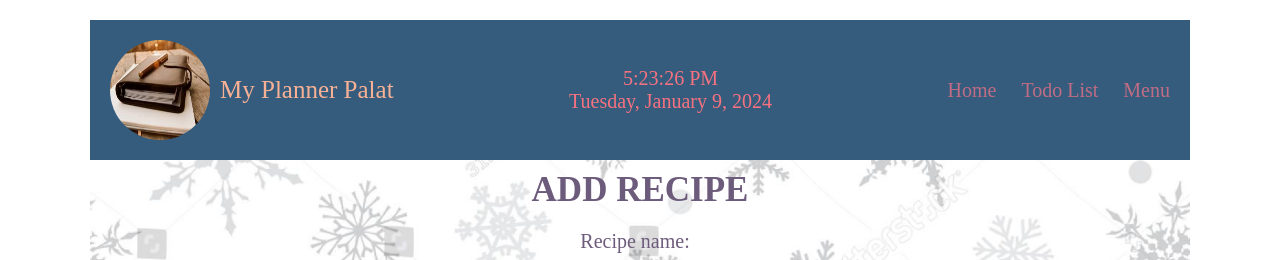
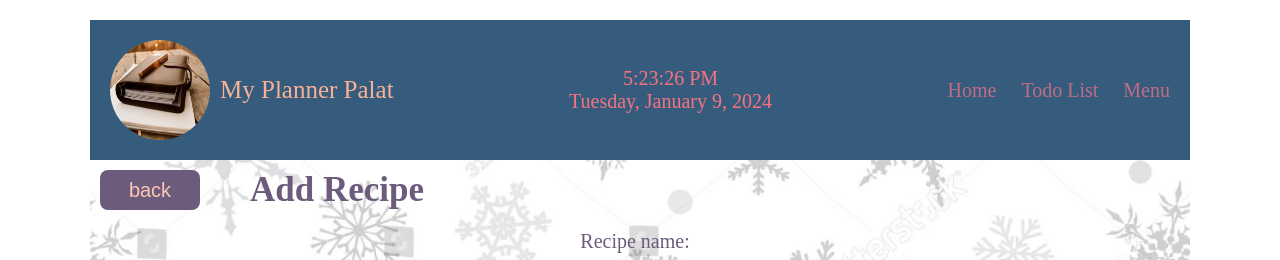
Before and after one commit to nadzeyasukhikh/plannerpalat, a React (Create React App) app: page /addrecipe in a window 1280 px wide. Shown: the top 260 px of the page. Built offline with nearby package versions, Linux system fonts and the light colour scheme; no server answers.

Commit message:
button back

```diff
--- a/src/components/addRecipe/AddRecipe.jsx
+++ b/src/components/addRecipe/AddRecipe.jsx
@@ -1,6 +1,7 @@
 import { useEffect, useState } from "react";
 import styles from "./AddRecipe.module.css";
 import useBackgroundImage from "../../useBackgroundImage";
+import { useNavigate } from "react-router-dom";
 
 
 function AddRecipe() {
@@ -14,6 +15,8 @@
   const [categoryIdError, setCategoryIdError] = useState("");
   const [showSuccessModal, setShowSuccessModal] = useState(false);
   const backgroundImage = useBackgroundImage();
+
+  const navigate = useNavigate()
   useEffect(() => {
     const fetchCategories = async () => {
       try {
@@ -93,7 +96,10 @@
 
   return (
     <div className={styles.addRecip} style={{ backgroundImage: `url(${backgroundImage})` }}>
-      <h2 className={styles.title}>ADD RECIPE</h2>
+       <div className={styles.btnTitle}>
+        <button className={styles.btnTwo} onClick={() => navigate("/menu")}>back</button>
+             <h2 className={styles.title}>Add Recipe</h2>
+             </div>
       <form onSubmit={handleSubmit}>
         <div>
           <label>Recipe name:</label>
@@ -121,7 +127,7 @@
           <label>Image:</label>
           <input type="file" onChange={(e) => setImage(e.target.files[0])} />
         </div>
-        <button type="submit">Add recipe</button>
+        <button className={styles.addBtn} type="submit">Add recipe</button>
       </form>
       {showSuccessModal && (
         <div className={styles.modal}>
--- a/src/components/addRecipe/AddRecipe.module.css
+++ b/src/components/addRecipe/AddRecipe.module.css
@@ -9,8 +9,28 @@
   .title{
     font-size: 35px;
     color: #6C5B7B;
+   margin-left: 50px;
+   font-weight: 700;
+}
+.btnTitle{
+  display: flex;
 
-   font-weight: 700;
+}
+.btnTwo{
+  padding: 8px 12px;
+  margin-left: 10px;
+  width: 100px;
+  background-color: #6C5B7B;
+  border: none;
+  border-radius: 8px;
+  color: #fdc8b3;
+  font-size: 20px;
+  cursor: pointer;
+  transition: 0.5s;
+}
+.btnTwo:hover{
+  background-color: #43394d;
+  transition: 0.5s;
 }
 
   .addRecip form {
@@ -41,7 +61,7 @@
     margin-top: 10px;
   }
 
-  .addRecip button {
+  .addBtn {
     background-color: #F67280;
     color: #fff;
     font-size: 18px;
@@ -49,8 +69,10 @@
     border: none;
     border-radius: 8px;
     cursor: pointer;
-    transition: background-color 0.3s;
-
+    transition: 0.5s;
+  }
+  .addBtn:hover{
+    background-color: #FF847C;
   }
 
 
--- a/src/components/allRecipes/AllRecipes.jsx
+++ b/src/components/allRecipes/AllRecipes.jsx
@@ -2,12 +2,14 @@
 
 import styles from "./AllRecipes.module.css"
 import useBackgroundImage from "../../useBackgroundImage";
+import { useNavigate } from "react-router-dom";
 
 function AllRecipes (){
     const [recipes, setRecipes] = useState([]);
     const [selectedRecipeId, setSelectedRecipeId] = useState(null);
     const [showConfirmationModal, setShowConfirmationModal] = useState(false);
     const backgroundImage = useBackgroundImage();
+    const navigate = useNavigate()
     useEffect(() => {
 
         const fetchData = async () => {
@@ -49,7 +51,10 @@
 
     return (
         <div className={styles.allRecipesDiv} style={{ backgroundImage: `url(${backgroundImage})` }}>
-            <h2 className={styles.title}>All Recipes</h2>
+            <div className={styles.btnTitle}>
+        <button className={styles.btnTwo} onClick={() => navigate("/menu")}>back</button>
+             <h2 className={styles.title}>All Recipes</h2>
+             </div>
             <div className={styles.cardDiv}>
                 {recipes.length > 0 ? (
                     recipes.map((recipe) => (
--- a/src/components/allRecipes/AllRecipes.module.css
+++ b/src/components/allRecipes/AllRecipes.module.css
@@ -4,13 +4,15 @@
     background-repeat: no-repeat;
     background-position: center;
     text-align: center;
-   padding-top: 10px;
+    align-items: center;
+   padding-top: 20px;
 }
 .title{
     font-size: 35px;
     color: #6C5B7B;
-    padding-top: 20px;
+    margin: auto;
    font-weight: 700;
+
 }
 .iconStyle{
     width: 150px;
@@ -119,3 +121,23 @@
     color: #6C5B7B;
     margin-bottom: 20px;
 }
+.btnTitle{
+    display: flex;
+
+}
+.btnTwo{
+    padding: 8px 12px;
+    margin-left: 10px;
+    width: 100px;
+    background-color: #6C5B7B;
+    border: none;
+    border-radius: 8px;
+    color: #fdc8b3;
+    font-size: 20px;
+    cursor: pointer;
+    transition: 0.5s;
+}
+.btnTwo:hover{
+    background-color: #43394d;
+    transition: 0.5s;
+}
--- a/src/components/categories/MenuCategoryes.jsx
+++ b/src/components/categories/MenuCategoryes.jsx
@@ -30,7 +30,10 @@
 
     return (
         <div className={styles.menuDiv} style={{ backgroundImage: `url(${backgroundImage})` }}>
+            <div className={styles.btnTitle}>
+        <button className={styles.btn} onClick={() => navigate("/menu")}>back</button>
              <h2 className={styles.title}>CATEGORIES</h2>
+             </div>
             <div className={styles.cardDiv}>
 
         {categories.map(category => (
--- a/src/components/categories/MenuCategoryes.module.css
+++ b/src/components/categories/MenuCategoryes.module.css
@@ -5,12 +5,14 @@
     background-position: center;
     text-align: center;
    padding-top: 10px;
+
 }
 .title{
     font-size: 35px;
     color: #6C5B7B;
+   margin: auto;
+   font-weight: 700;
 
-   font-weight: 700;
 }
 .iconStyle{
     width: 200px;
@@ -40,3 +42,23 @@
     width: 215px;
     background-color: #F67280;
 }
+.btnTitle{
+    display: flex;
+
+}
+.btn{
+    padding: 8px 12px;
+    margin-left: 100px;
+    width: 100px;
+    background-color: #6C5B7B;
+    border: none;
+    border-radius: 8px;
+    color: #fdc8b3;
+    font-size: 20px;
+    cursor: pointer;
+    transition: 0.5s;
+}
+.btn:hover{
+    background-color: #43394d;
+    transition: 0.5s;
+}
```
